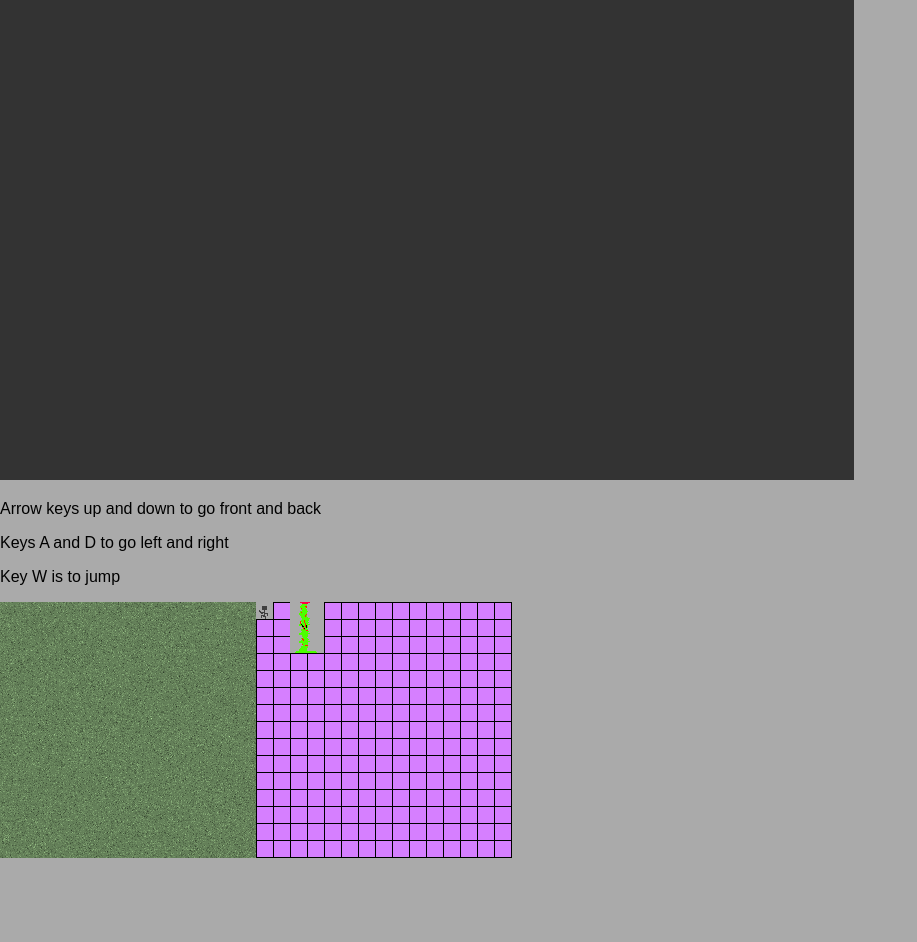
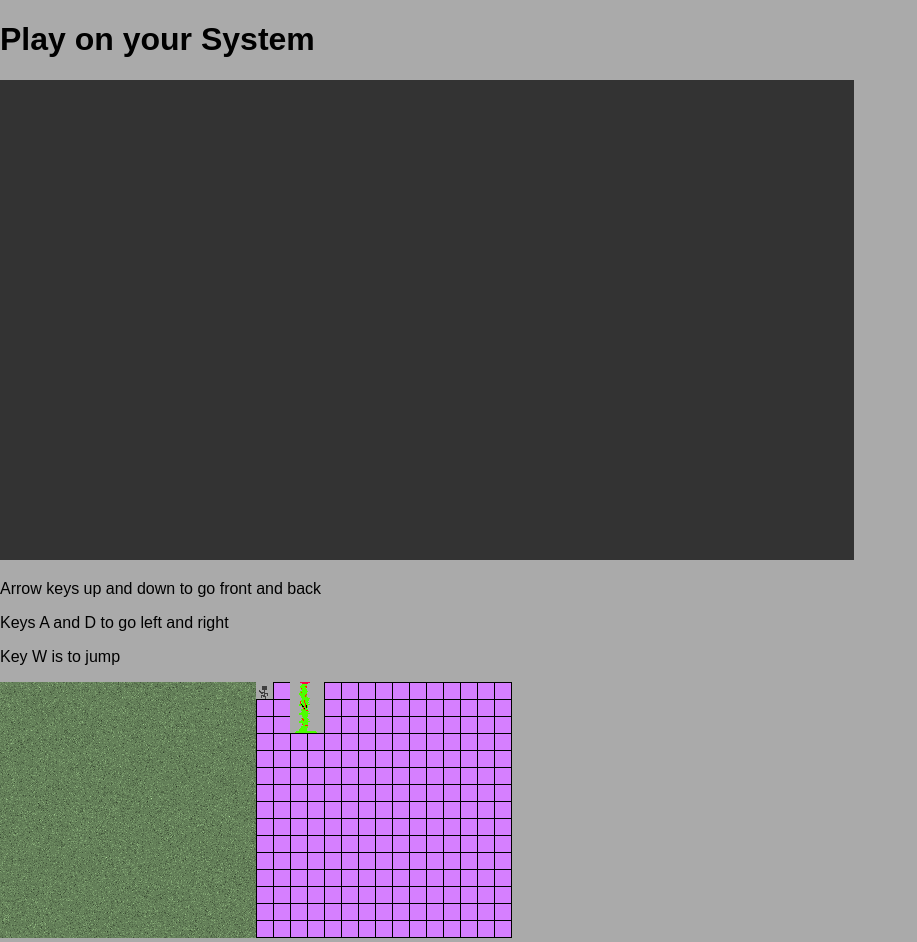
Before and after one commit to litesam/webgl-exp, a plain HTML site: page index.html in a window 1280 px wide. Shown: the whole page, without its empty margins (0-917 px from the left). Before the commit the page ends 862 px from the top, so only its background shows below. Drawn offline with Linux system fonts and the light colour scheme; animation ran at ten frames a second.

Commit message:
Play on system

```diff
--- a/index.html
+++ b/index.html
@@ -11,6 +11,7 @@
 	</style>
 </head>
 <body>
+	<h1>Play on your System</h1>
 	<canvas id="game_canvas" width="854" height="480"></canvas>
 	<p>Arrow keys up and down to go front and back</p>
 	<p>Keys A and D to go left and right</p>
```
